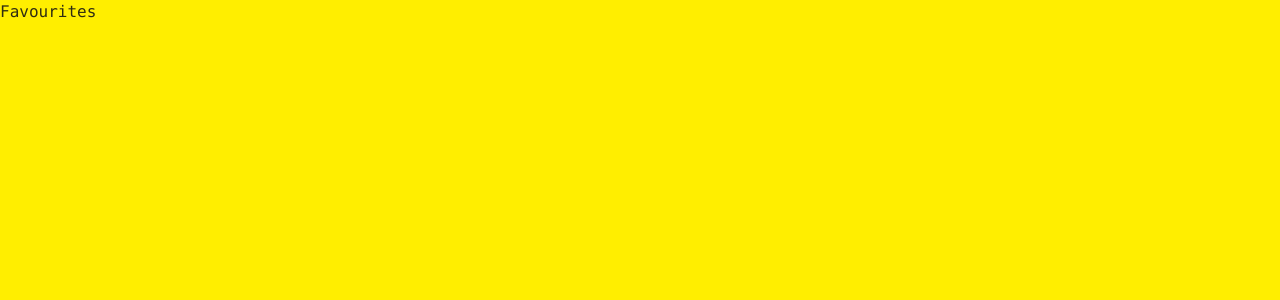
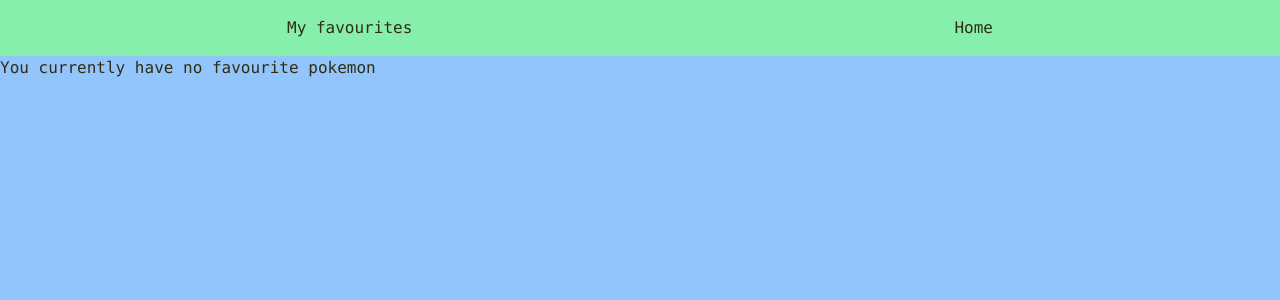
Before and after one commit to DanielFindlay101/Pokedex, a React (Vite) app in the folder my-pokedex/: page /favourites in a window 1280 px wide. Shown: the top 300 px of the page. Built offline with nearby package versions, Linux system fonts and the light colour scheme.

Commit message:
created store

```diff
--- a/my-pokedex/package.json
+++ b/my-pokedex/package.json
@@ -13,7 +13,8 @@
     "axios": "^1.4.0",
     "react": "^18.2.0",
     "react-dom": "^18.2.0",
-    "react-router-dom": "^6.13.0"
+    "react-router-dom": "^6.13.0",
+    "zustand": "^4.3.8"
   },
   "devDependencies": {
     "@types/react": "^18.0.37",
--- a/my-pokedex/src/components/Card.tsx
+++ b/my-pokedex/src/components/Card.tsx
@@ -1,5 +1,6 @@
 import getPokemonImage from "../utils/api"
 import { useEffect, useState } from 'react'
+import { useFavStore } from "../store/useFavStore"
 import axios from 'axios'
 
 interface CardProps {
@@ -9,6 +10,8 @@ interface CardProps {
 export default function Card({ pokemonIndex }: CardProps) {
   const [description, setDescription] = useState('')
   const [type, setType] = useState('')
+  const addToFavs = useFavStore((state) => state.addToFavs)
+  const favPokemon = useFavStore((state) => state.favPokemon)
 
   const getPokemonDescription = async(id: string) => {
    await axios.get(`https://pokeapi.co/api/v2/pokemon-species/${id}`)
@@ -29,12 +32,12 @@ export default function Card({ pokemonIndex }: CardProps) {
     getPokemonType(pokemonIndex)
   }, [pokemonIndex])
 
-
+  console.log(favPokemon)
 
   return (
   <div className="card w-96 bg-slate-200 shadow-xl rounded-2xl">
     {!pokemonIndex ? <h1
-      className="p-4 bg-green-300"
+      className="p-4 bg-green-300 flex justify-center"
     >Select a Pokemon to get started!</h1> :
       <>
        <img src={getPokemonImage(pokemonIndex)} alt="pokemon-sprite"
@@ -45,7 +48,7 @@ export default function Card({ pokemonIndex }: CardProps) {
         <p>{description}</p>
         <div className="card-actions bg-red-200 justify-between items-center rounded-md">
           <span className="pl-2">Type: {type}</span>
-         <button className="btn btn-secondary rounded-md">
+         <button onClick={() => addToFavs(pokemonIndex)} className="btn btn-secondary rounded-md">
           <span className="text-red-500 text-3xl hover:text-red-300">❤️</span>
          </button>
         </div>
--- a/my-pokedex/src/components/Header.tsx
+++ b/my-pokedex/src/components/Header.tsx
@@ -1,11 +1,13 @@
+import { Link } from "react-router-dom"
 
 export default function Header() {
   return (
-    <div className='flex w-full bg-yellow-100 justify-around items-center p-2'>
+    <nav className='flex w-full bg-yellow-100 justify-around items-center p-2'>
         <h1 className='text-black text-lg'>POKEDEX</h1>
-        <p className="bg-secondary px-4 rounded-md text-3xl cursor-pointer text-red-500">
+        <Link to='/favourites'><p className="bg-secondary px-4 rounded-md text-3xl cursor-pointer text-red-500">
           ❤️
-        </p>
-    </div>
+        </p></Link>
+        <button className="btn">🗑️</button>
+    </nav>
   )
 }
--- a/my-pokedex/src/components/Select.tsx
+++ b/my-pokedex/src/components/Select.tsx
@@ -4,7 +4,6 @@ import { useState } from 'react'
 import Card from "./Card"
 
 export default function Select() {
-// const [pokemonName, setPokemonName] = useState('')
 const [pokemonIndex, setPokemonIndex] = useState('')
 const { pokemons } = useFetch()
 
--- a/my-pokedex/src/pages/Favourites.tsx
+++ b/my-pokedex/src/pages/Favourites.tsx
@@ -1,7 +1,22 @@
-
+import { Link } from 'react-router-dom'
+import { useFavStore } from '../store/useFavStore'
 
 export default function Favourites() {
+  const favPokemon = useFavStore((state) => state.favPokemon)
+
   return (
-    <div>Favourites</div>
+    <>
+     <nav className='bg-green-300 p-4 flex justify-around'>
+       <h1>My favourites</h1>
+       <Link to='/'><p>Home</p></Link>
+     </nav>
+     <div className='w-full h-screen bg-blue-300'>
+      {favPokemon.length === 0 ?
+         <p>You currently have no favourite pokemon</p>
+        :
+         <h1>Your favourite Pokemon</h1>
+      }
+     </div>
+    </>
   )
 }
--- /dev/null
+++ b/my-pokedex/src/store/useFavStore.ts
@@ -0,0 +1,26 @@
+import { create } from "zustand";
+
+interface FavState {
+    favPokemon: {
+        name: string,
+        id: string
+    }[]
+    addToFavs: (pokemon: string) => void
+    removeFromFavs: (id: string) => void
+}
+
+export const useFavStore = create<FavState>()((set) => ({
+    favPokemon: [],
+    addToFavs: (pokemon) => set((state) => ({
+        favPokemon: [
+            ...state.favPokemon,
+            {
+                name: pokemon,
+                id: pokemon
+            }
+        ]
+    })),
+    removeFromFavs: (id) => set((state) => ({
+        favPokemon: state.favPokemon.filter((pokemon) => pokemon.id !== id)
+    }))
+}))
```
Also changed, not shown: 1 other file (tests, documents, lock files or other folders).
